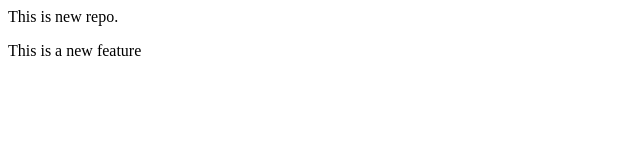
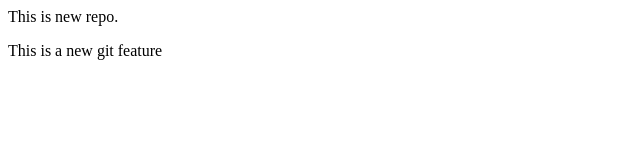
Before and after one commit to Vijul12/LocalRepo, a plain HTML site: page index.html in a window 1280 px wide. Shown: the full height of the page, 0-640 px from the left. Drawn offline with Linux system fonts and the light colour scheme.

Commit message:
error fix

```diff
--- a/index.html
+++ b/index.html
@@ -1,2 +1,2 @@
 <p>This is new repo.</p>
-<p>This is a new feature</p>
+<p>This is a new git feature</p>
```
